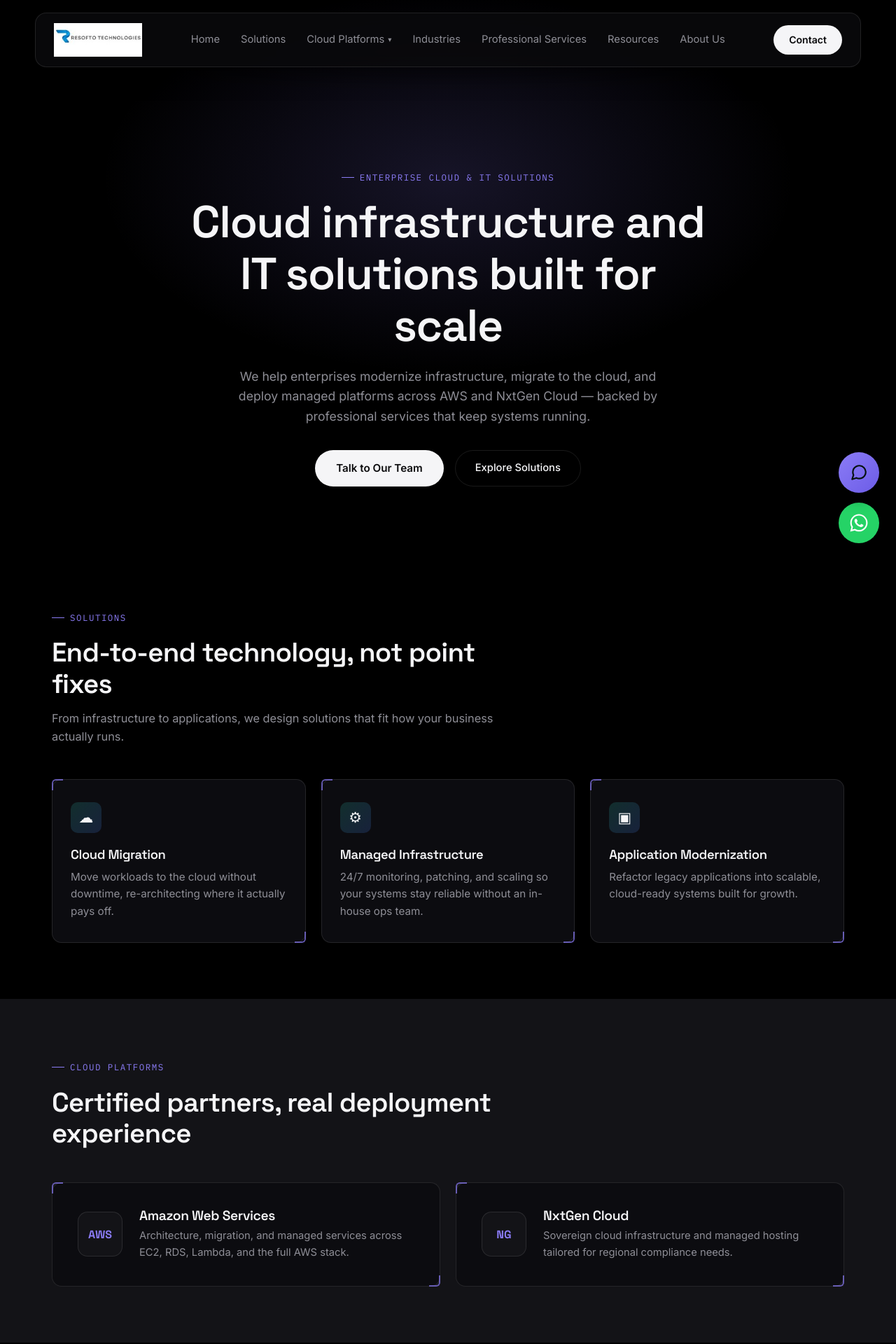
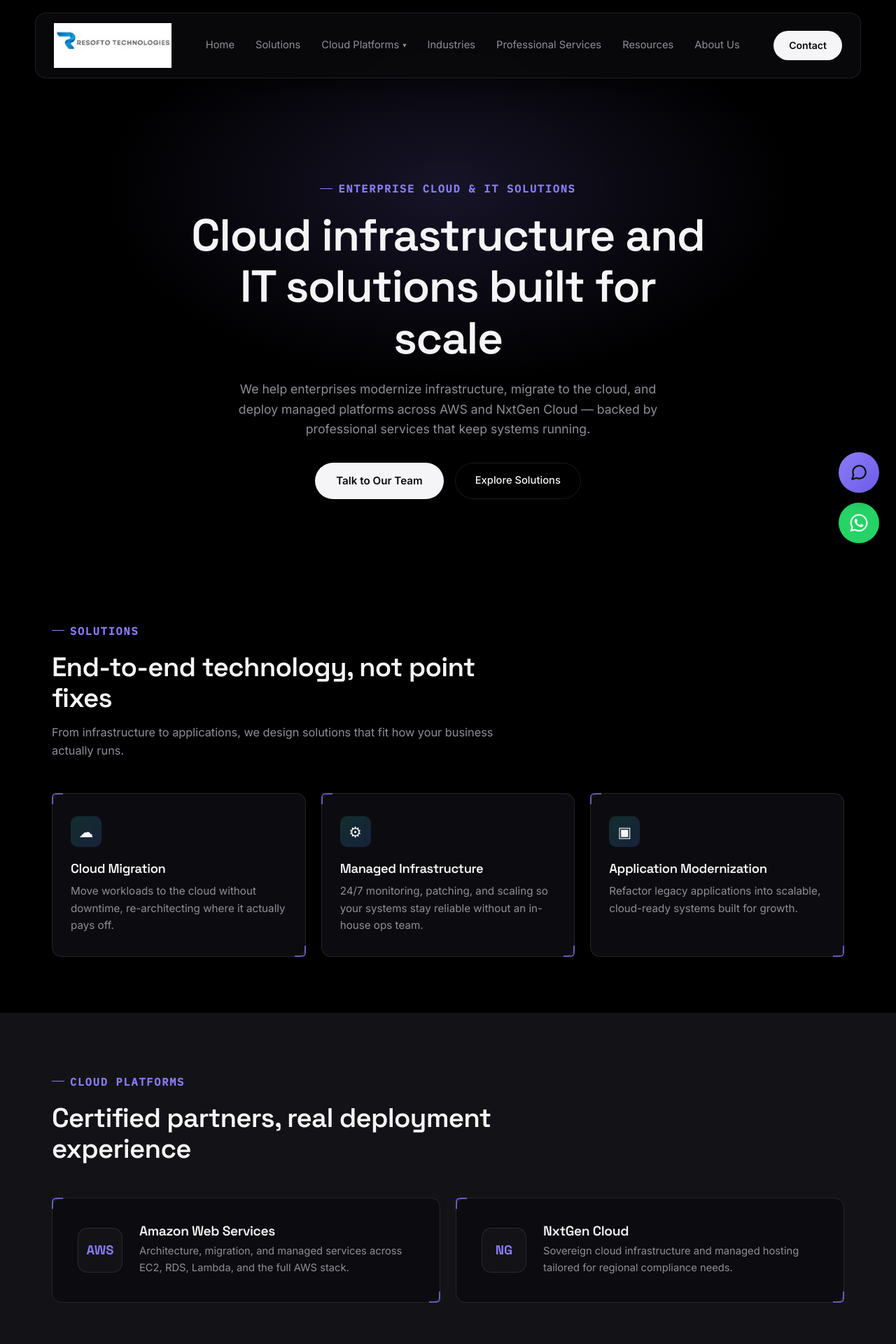
Before and after one commit to Ebenezar24/resofto-react, a React (Vite) app: page / in a window 1280 px wide. Shown: the top 1920 px of the page at 70% size. Built offline with nearby package versions, Linux system fonts and the light colour scheme.

Commit message:
Increase logo size and bold purple accent text

```diff
--- a/src/index.css
+++ b/src/index.css
@@ -26,7 +26,8 @@ h1,h2,h3,h4{
 }
 .eyebrow{
   font-family:'IBM Plex Mono', monospace;
-  font-size:0.78rem;
+  font-size:0.95rem;
+  font-weight:600;
   text-transform:uppercase;
   letter-spacing:0.12em;
   color:var(--accent-teal);
@@ -57,14 +58,14 @@ nav{
 }
 .logo{font-family:'Space Grotesk'; font-weight:700; font-size:1.15rem; letter-spacing:-0.01em; display:flex; align-items:center;}
 .logo span{color:var(--accent-teal);}
-.logo img{height:48px; width:auto; display:block;}
+.logo img{height:64px; width:auto; display:block;}
 .footer-logo img{height:34px; width:auto; display:block; margin-bottom:14px; filter:brightness(1.15);}
 .contact-list{list-style:none;}
 .contact-list li{color:var(--text); font-size:0.88rem; margin-bottom:12px; opacity:0.85; line-height:1.5;}
 .contact-list li a{color:var(--text);}
 .contact-list li a:hover{color:var(--accent-teal);}
 .contact-list .office-label{
-  font-family:'IBM Plex Mono'; font-size:0.72rem; text-transform:uppercase;
+  font-family:'IBM Plex Mono'; font-size:0.88rem; font-weight:700; text-transform:uppercase;
   letter-spacing:0.08em; color:var(--accent-teal); display:block; margin:16px 0 8px;
 }
 .contact-list .office-label:first-child{margin-top:0;}
@@ -186,7 +187,7 @@ section{padding:80px 0;}
   width:64px; height:64px; border-radius:14px; flex-shrink:0;
   background:var(--panel-2); border:1px solid var(--border);
   display:flex; align-items:center; justify-content:center;
-  font-family:'Space Grotesk'; font-weight:700; color:var(--accent-teal);
+  font-family:'Space Grotesk'; font-weight:700; font-size:1.15rem; color:var(--accent-teal);
 }
 .platform-card h3{font-size:1.2rem; margin-bottom:6px;}
 .platform-card p{color:var(--muted); font-size:0.92rem;}
@@ -213,7 +214,7 @@ section{padding:80px 0;}
   border-bottom:1px solid var(--border);
 }
 .resource-body{padding:22px;}
-.resource-body .tag{font-family:'IBM Plex Mono'; font-size:0.72rem; color:var(--accent-teal); text-transform:uppercase; letter-spacing:0.08em;}
+.resource-body .tag{font-family:'IBM Plex Mono'; font-size:0.85rem; font-weight:700; color:var(--accent-teal); text-transform:uppercase; letter-spacing:0.08em;}
 .resource-body h3{font-size:1.05rem; margin:10px 0 8px;}
 .resource-body p{color:var(--muted); font-size:0.88rem;}
 
```
